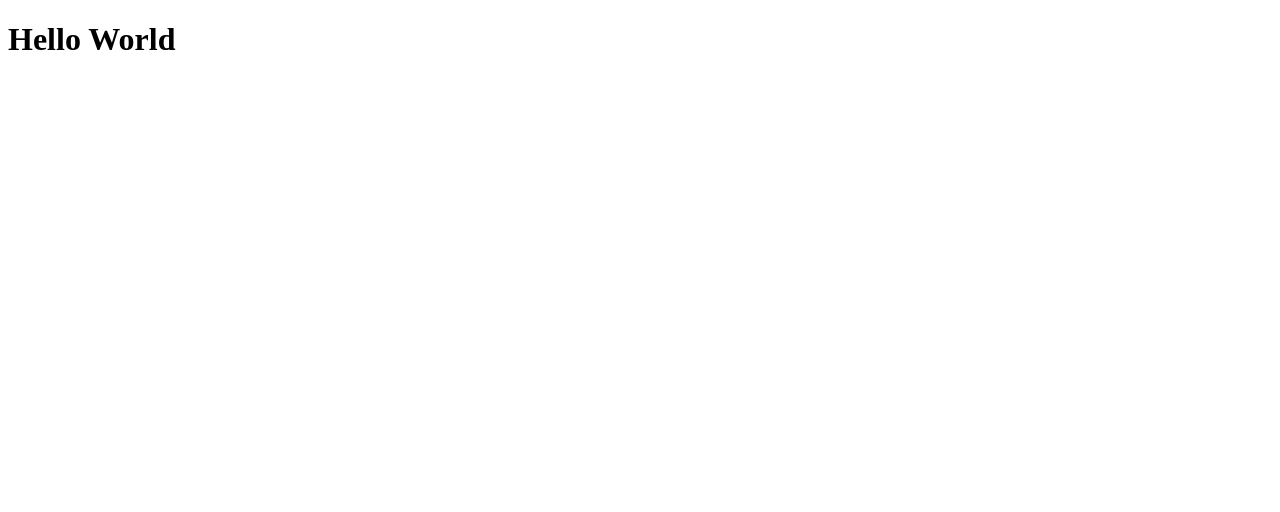
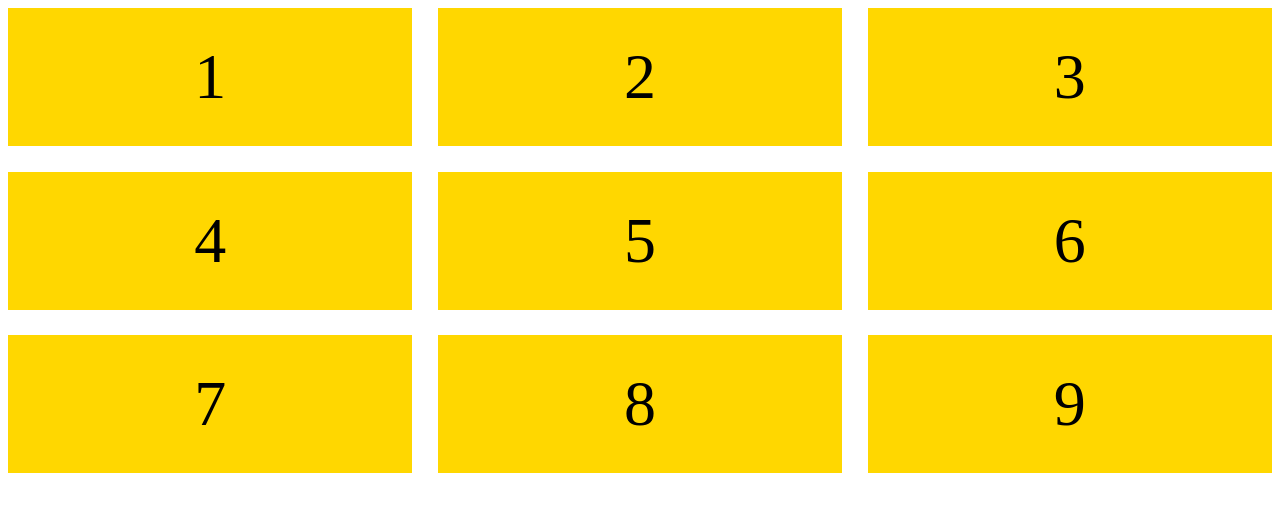
Before and after one commit to simplydahlia/simplydahlia, a plain HTML site: page index.html in a window 1280 px wide. Drawn offline with Linux system fonts and the light colour scheme.

Commit message:
Update index.html

```diff
--- a/index.html
+++ b/index.html
@@ -1,6 +1,33 @@
 <!DOCTYPE html>
 <html>
+<style>
+#grid {
+  display: grid;
+  grid-template-rows: 1fr 1fr 1fr;
+  grid-template-columns: 1fr 1fr 1fr;
+  grid-gap: 2vw;
+  }
+#grid > div {
+  font-size: 5vw;
+  padding: .5em;
+  background: gold;
+  text-align: center;
+}
+</style>
+
 <body>
-<h1>Hello World</h1>
+
+
+  <div id="grid">
+  <div>1</div>
+  <div>2</div>
+  <div>3</div>
+  <div>4</div>
+  <div>5</div>
+  <div>6</div>
+  <div>7</div>
+  <div>8</div>
+  <div>9</div>
+</div>
 </body>
 </html>
```
